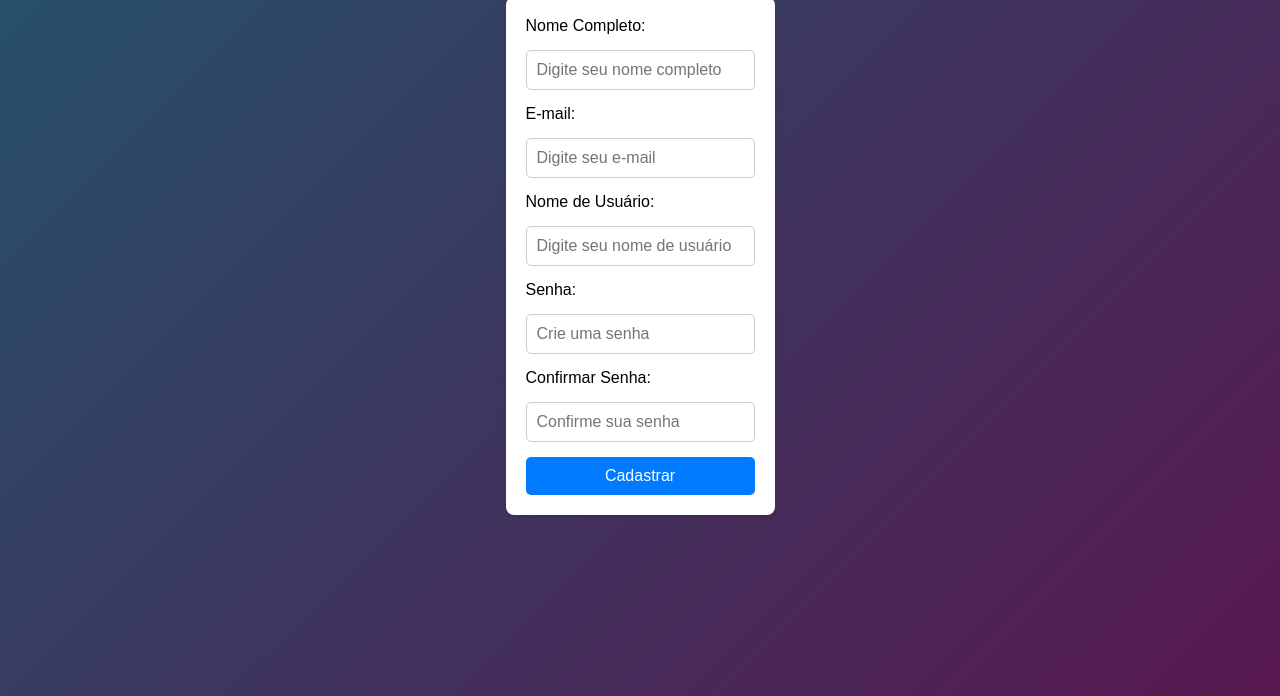
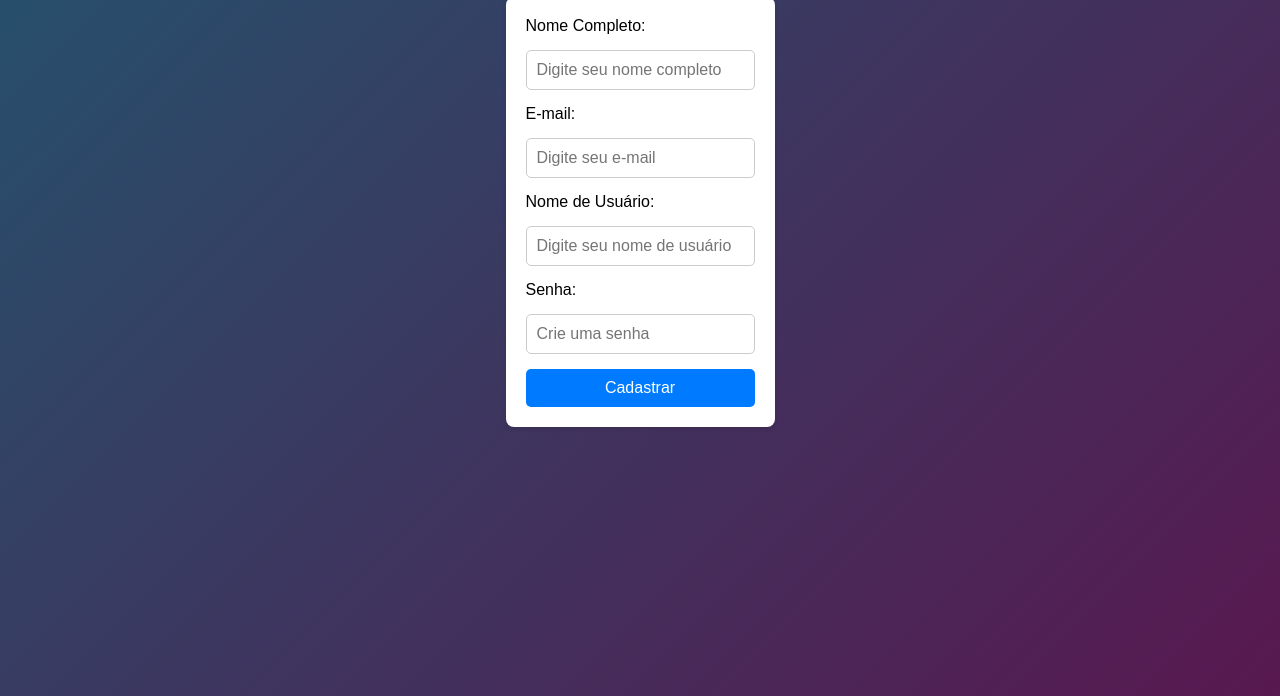
Before and after one commit to ghezinz/vivaleveFRONT, a website: page cadastro.html in a window 1280 px wide. Shown: the part 104-800 px from the top of the page. Drawn offline with Linux system fonts and the light colour scheme.

Commit message:
Update cadastro.html

```diff
--- a/cadastro.html
+++ b/cadastro.html
@@ -36,9 +36,6 @@
       <label for="senha">Senha:</label>
       <input type="password" id="senha" name="senha" placeholder="Crie uma senha" required>
 
-      <label for="confirmarSenha">Confirmar Senha:</label>
-      <input type="password" id="confirmarSenha" name="confirmarSenha" placeholder="Confirme sua senha" required>
-
       <button type="submit">Cadastrar</button>
     </form>
 
```
